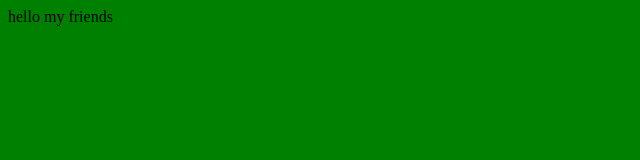
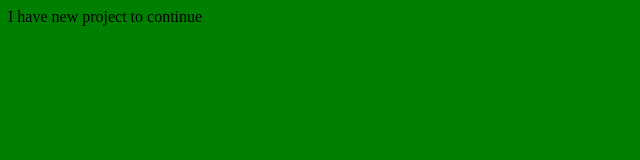
Before and after one commit to Yanickd10/codingHub, a plain HTML site: page index.html in a window 1280 px wide. Shown: the whole page, without its empty margins (0-640 px from the left). Drawn offline with Linux system fonts and the light colour scheme.

Commit message:
third pages

```diff
--- a/index.html
+++ b/index.html
@@ -12,7 +12,7 @@
     </style>
 </head>
 <body>
-    hello my friends
+    I have new project to continue
     <script>
         window.alert(`Welcome to coding hub you will ennjoy`)
     </script>
```
